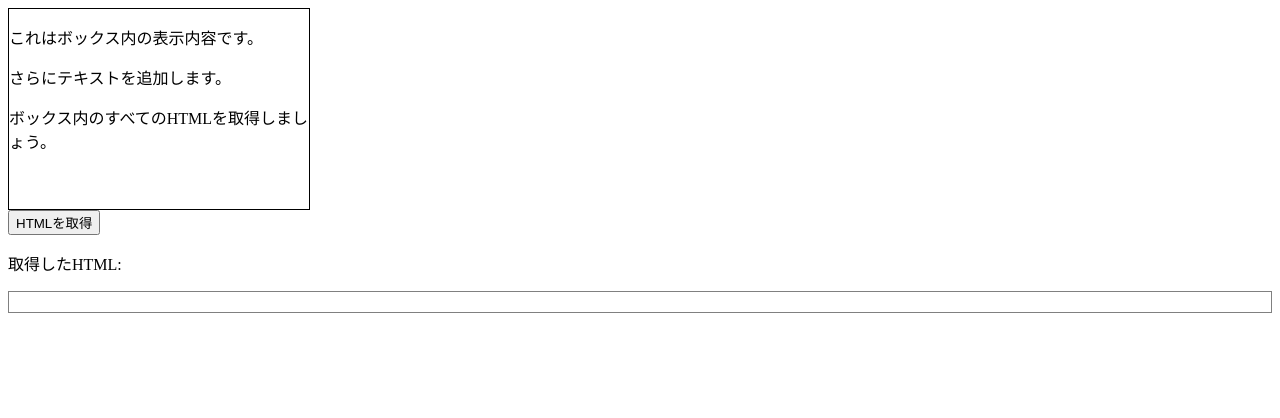
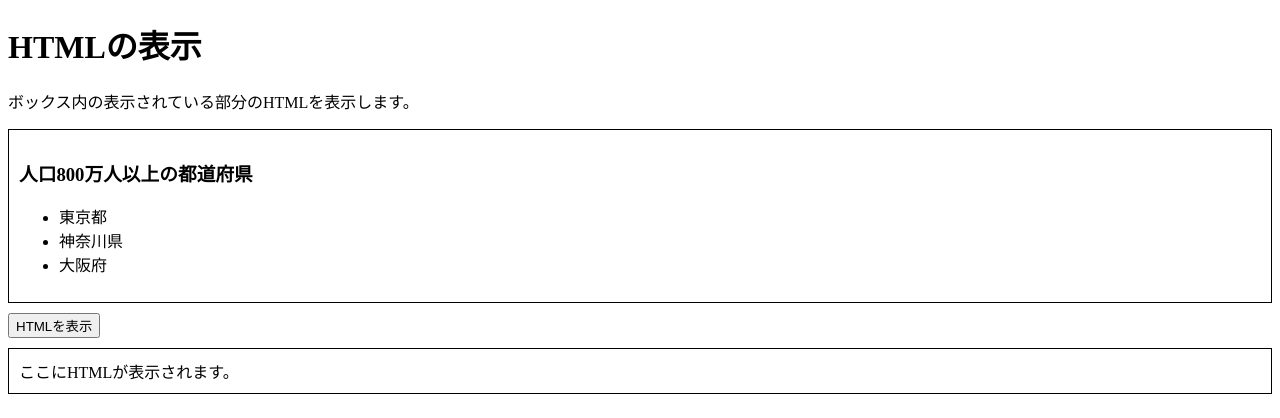
Before and after one commit to Anjigku/www-Anjigku-, a plain HTML site: page kadai14.1.html in a window 1280 px wide. Drawn offline with Linux system fonts and the light colour scheme.

Commit message:
kadai14.1.html

```diff
--- a/kadai14.1.html
+++ b/kadai14.1.html
@@ -1,29 +1,42 @@
 <!DOCTYPE html>
-<html>
+<html lang="ja">
 <head>
-    <title>HTML取得の例</title>
+    <meta charset="UTF-8">
+    <meta name="viewport" content="width=device-width, initial-scale=1.0">
+    <title>HTMLの表示</title>
+    <style>
+        .box {
+            border: 1px solid black;
+            padding: 10px;
+            margin: 10px 0;
+        }
+    </style>
 </head>
 <body>
-    <div id="box" style="width: 300px; height: 200px; overflow: scroll; border: 1px solid black;">
-        <p>これはボックス内の表示内容です。</p>
-        <p>さらにテキストを追加します。</p>
-        <p>ボックス内のすべてのHTMLを取得しましょう。</p>
+    <h1>HTMLの表示</h1>
+    <p>ボックス内の表示されている部分のHTMLを表示します。</p>
+
+    <div class="box" id="contentBox">
+        <h3>人口800万人以上の都道府県</h3>
+        <ul>
+            <li>東京都</li>
+            <li>神奈川県</li>
+            <li>大阪府</li>
+        </ul>
     </div>
 
-    <button id="getHtmlButton">HTMLを取得</button>
-
-    <p>取得したHTML:</p>
-    <div id="output" style="border: 1px solid gray; padding: 10px;"></div>
+    <button id="showHtmlButton">HTMLを表示</button>
+    <div class="box" id="htmlOutput">
+        ここにHTMLが表示されます。
+    </div>
 
     <script>
-        // JavaScriptコード
-        document.getElementById("getHtmlButton").addEventListener("click", function() {
+        document.getElementById('showHtmlButton').addEventListener('click', function () {
             // ボックス内のHTMLを取得
-            const boxElement = document.getElementById("box");
-            const boxHTML = boxElement.innerHTML;
-
-            // 取得したHTMLを表示
-            document.getElementById("output").textContent = boxHTML;
+            const contentBox = document.getElementById('contentBox');
+            const htmlOutput = document.getElementById('htmlOutput');
+            // innerHTMLでHTML構造を取得し表示
+            htmlOutput.textContent = contentBox.innerHTML;
         });
     </script>
 </body>
```
